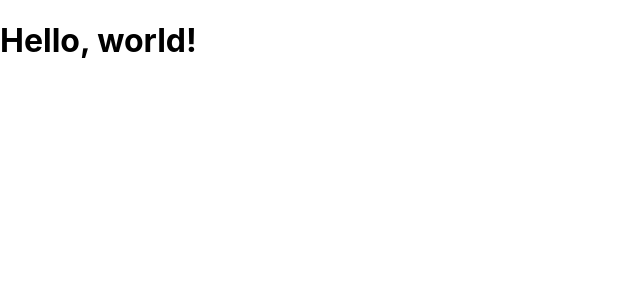
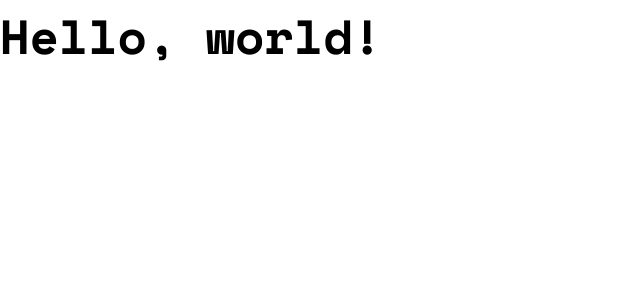
Before and after one commit to jonrutter/tip-calculator-app, a React (Create React App) app: page / in a window 1280 px wide. Shown: the top 300 px of the page, without its empty margins (0-640 px from the left). Built offline with nearby package versions, Linux system fonts and the light colour scheme.

Commit message:
Created basic styles

```diff
--- a/src/index.css
+++ b/src/index.css
@@ -1,13 +1,53 @@
-body {
-  margin: 0;
-  font-family: -apple-system, BlinkMacSystemFont, 'Segoe UI', 'Roboto', 'Oxygen',
-    'Ubuntu', 'Cantarell', 'Fira Sans', 'Droid Sans', 'Helvetica Neue',
-    sans-serif;
-  -webkit-font-smoothing: antialiased;
-  -moz-osx-font-smoothing: grayscale;
+:root {
+  box-sizing: border-box;
+  font-size: 24px;
+
+  --dark-green: #00494d;
+  --sage: #5e7a7d;
+  --light-sage: #7f9c9f;
+  --light-green: #c5e4e7;
+  --lightest-green: #f4fafa;
+  --white: #ffffff;
+  --brand: #26c0ab;
+  --brand-hover: #9fe8df;
+  --inactive: #0d686d;
+  --error: #c67f6b;
 }
 
-code {
-  font-family: source-code-pro, Menlo, Monaco, Consolas, 'Courier New',
-    monospace;
+*,
+*::before,
+*::after {
+  box-sizing: inherit;
+  margin: 0;
+  padding: 0;
 }
+
+body {
+  font-family: 'Space Mono', monospace, sans-serif;
+  font-weight: 700;
+}
+
+.site-wrapper {
+  background-color: var(--light-green);
+  width: 100%;
+  min-height: 100vh;
+  padding-top: 1.5rem;
+}
+
+.site-title {
+  display: flex;
+  flex-direction: column;
+  justify-content: center;
+  align-items: center;
+  line-height: 1.2;
+  letter-spacing: 0.4rem;
+  color: var(--dark-green);
+  margin-bottom: 1.25rem;
+  font-size: 1rem;
+}
+
+@media screen and (min-width: 768px) {
+  .site-wrapper {
+    padding-top: 6.5rem;
+  }
+}
```
